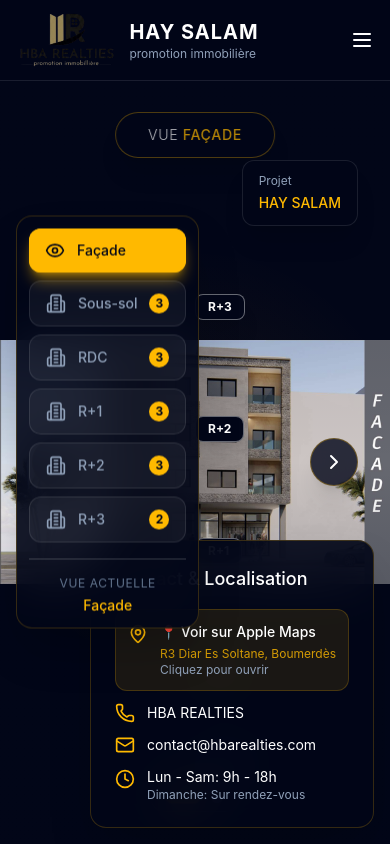
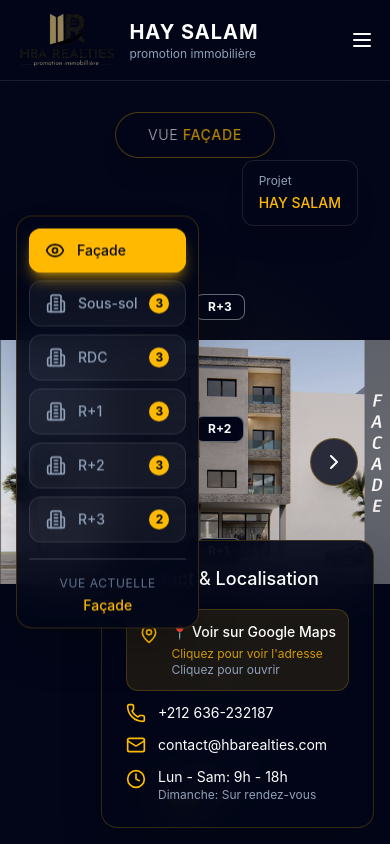
Before and after one commit to Amine788/3d-project, a React (Vite) app: page / in a window 390 px wide. Both pictures are taken after a click on the button "Explorer HAY SALAM". Built offline with nearby package versions, Linux system fonts and the light colour scheme.

Commit message:
Update contact phone and location link

```diff
--- a/src/app/components/ContactSection.tsx
+++ b/src/app/components/ContactSection.tsx
@@ -13,7 +13,7 @@
         <h3 className="text-lg font-medium text-white mb-4">Contact & Localisation</h3>
         <div className="space-y-3">
           <motion.a
-            href="https://maps.apple.com/place?address=R3%20Diar%20Es%20Soltane,%2035000%20Boumerd%C3%A8s,%20Algerie&ll=36.772110,3.461020&q=R3%20Diar%20Es%20Soltane"
+            href="https://maps.app.goo.gl/HnAcHVz3pdQyHg2j9"
             target="_blank"
             rel="noopener noreferrer"
             whileHover={{ scale: 1.05, x: 5 }}
@@ -22,15 +22,15 @@
           >
             <MapPin className="size-5 text-amber-400 shrink-0 mt-0.5 group-hover:scale-110 transition-transform" />
             <div>
-              <p className="text-sm text-white font-medium">📍 Voir sur Apple Maps</p>
-              <p className="text-xs text-amber-400/80 mt-1">R3 Diar Es Soltane, Boumerdès</p>
+              <p className="text-sm text-white font-medium">📍 Voir sur Google Maps</p>
+              <p className="text-xs text-amber-400/80 mt-1">Cliquez pour voir l'adresse</p>
               <p className="text-xs text-slate-400">Cliquez pour ouvrir</p>
             </div>
           </motion.a>
 
           <div className="flex items-center gap-3">
             <Phone className="size-5 text-amber-400 shrink-0" />
-            <p className="text-sm text-white">HBA REALTIES</p>
+            <p className="text-sm text-white">+212 636-232187</p>
           </div>
           <div className="flex items-center gap-3">
             <Mail className="size-5 text-amber-400 shrink-0" />
```
